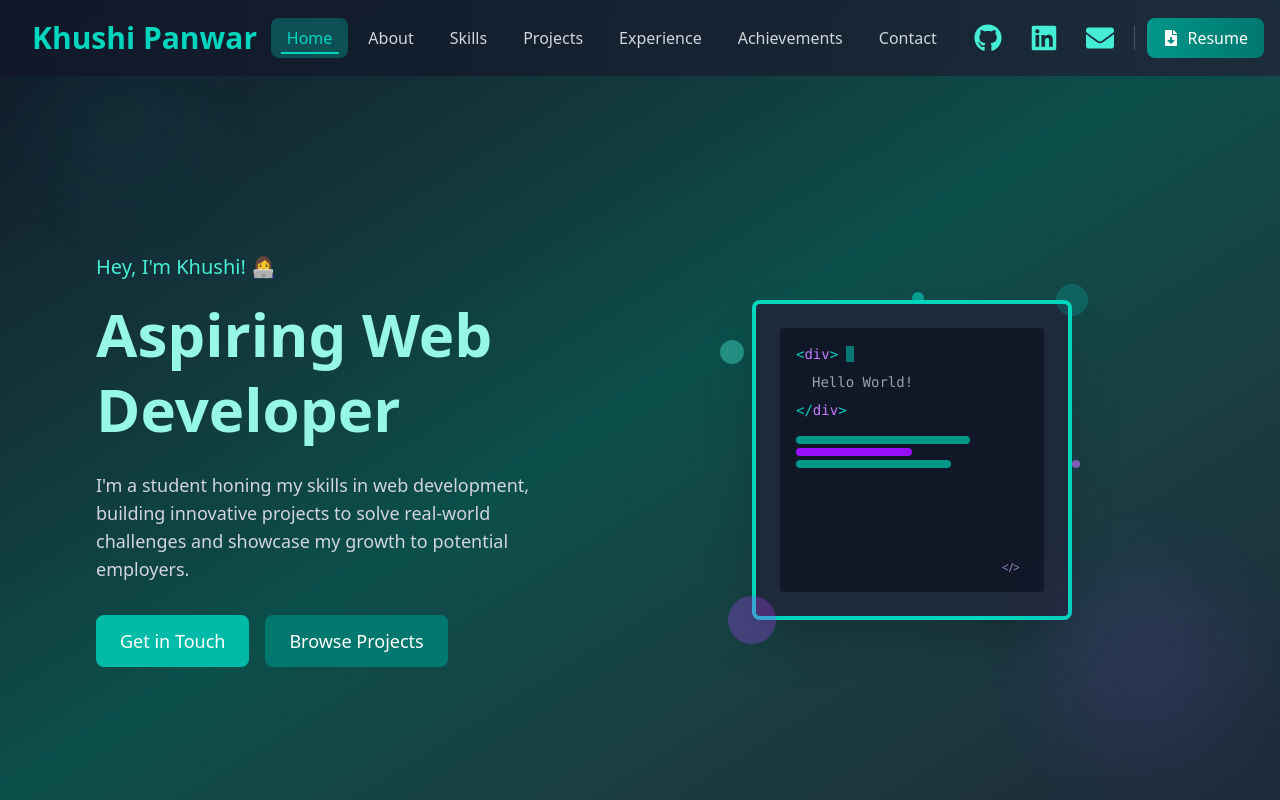
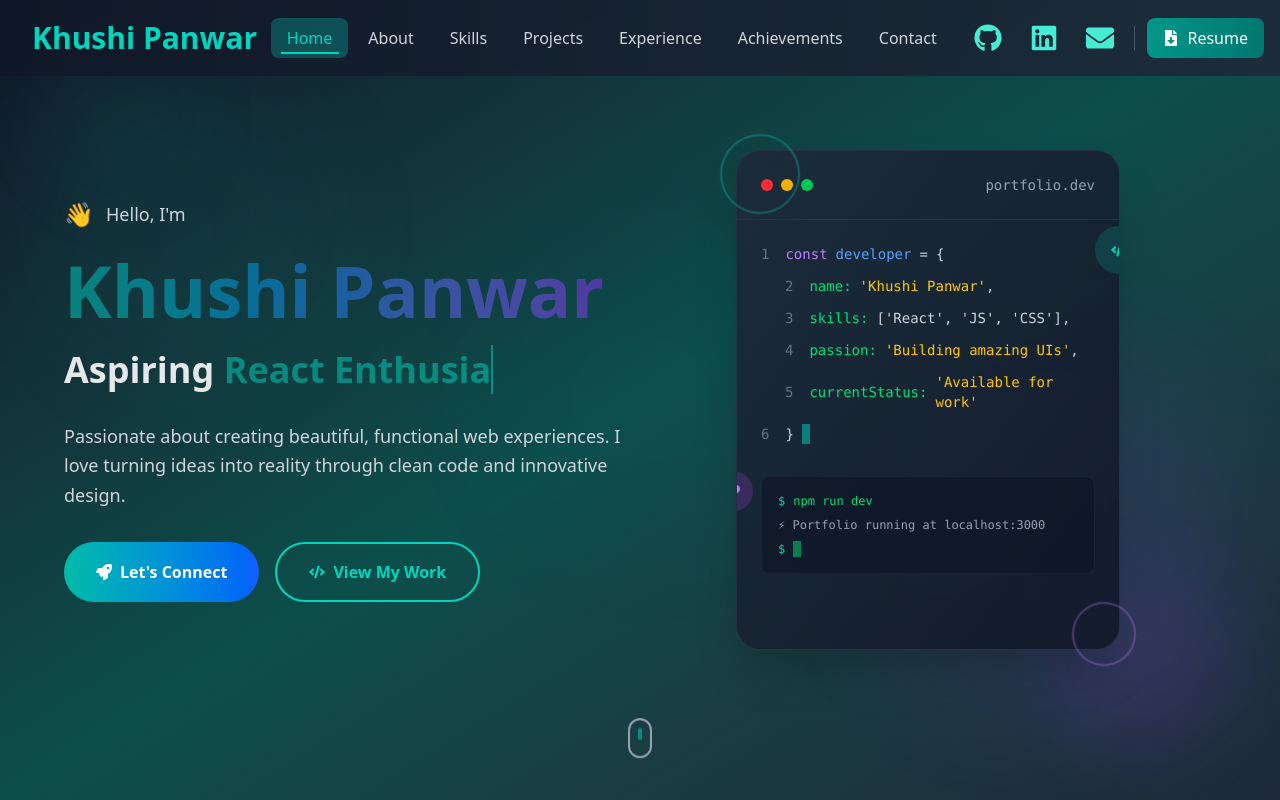
Before and after one commit to khushi7983/portfolio, a React (Vite) app: page / in a window 1280 px wide. Shown: the top 800 px of the page. Built offline with nearby package versions, Linux system fonts and the light colour scheme.

Commit message:
updated hero buttons

```diff
--- a/src/components/Hero.jsx
+++ b/src/components/Hero.jsx
@@ -1,102 +1,232 @@
-import React from 'react';
+import React, { useState, useEffect } from 'react';
+import { FaCode, FaRocket, FaHeart, FaGithub, FaDownload } from 'react-icons/fa';
 
 function Hero() {
+  const [displayText, setDisplayText] = useState('');
+  const [textIndex, setTextIndex] = useState(0);
+  const [charIndex, setCharIndex] = useState(0);
+  const [isDeleting, setIsDeleting] = useState(false);
+
+  const texts = ['Web Developer', 'React Enthusiast', 'Problem Solver '];
+
+  // Typewriter effect
+  useEffect(() => {
+    const typeSpeed = isDeleting ? 50 : 150;
+    const pauseTime = 2000;
+
+    const timer = setTimeout(() => {
+      const currentText = texts[textIndex];
+
+      if (!isDeleting && charIndex < currentText.length) {
+        setDisplayText(currentText.substring(0, charIndex + 1));
+        setCharIndex(charIndex + 1);
+      } else if (isDeleting && charIndex > 0) {
+        setDisplayText(currentText.substring(0, charIndex - 1));
+        setCharIndex(charIndex - 1);
+      } else if (!isDeleting && charIndex === currentText.length) {
+        setTimeout(() => setIsDeleting(true), pauseTime);
+      } else if (isDeleting && charIndex === 0) {
+        setIsDeleting(false);
+        setTextIndex((textIndex + 1) % texts.length);
+      }
+    }, typeSpeed);
+
+    return () => clearTimeout(timer);
+  }, [charIndex, isDeleting, textIndex, texts]);
+
   const smoothScroll = (targetId) => {
     const element = document.getElementById(targetId);
     if (element) {
-      element.scrollIntoView({
-        behavior: 'smooth',
-        block: 'start'
+      const navbarHeight = 80;
+      const elementPosition = element.getBoundingClientRect().top + window.pageYOffset;
+      const offsetPosition = elementPosition - navbarHeight;
+
+      window.scrollTo({
+        top: offsetPosition,
+        behavior: "smooth",
       });
     }
   };
 
+  const handleResumeDownload = () => {
+    const link = document.createElement("a");
+    link.href = "https://drive.google.com/uc?export=download&id=1KK5lUW3UspU2-iZjcNI_Apq6jDPeQLWY";
+    link.download = "Khushi_Panwar_Resume.pdf";
+    link.target = "_blank";
+    document.body.appendChild(link);
+    link.click();
+    document.body.removeChild(link);
+  };
+
   return (
-    <section id="home" className="pt-30 min-h-screen flex items-center justify-center bg-gradient-to-br from-gray-900 via-teal-900 to-gray-800">
-      <div className="container mx-auto px-4 sm:px-6 md:px-12 lg:px-24 flex flex-col md:flex-row items-center justify-between">
-        <div className="text-center md:text-left md:w-1/2 mb-8 md:mb-0">
-          <h2 className="text-lg sm:text-xl text-teal-300 mb-4">Hey, I'm Khushi! 👩‍💻</h2>
-          <h1 className="text-3xl sm:text-4xl md:text-5xl lg:text-6xl font-bold text-teal-200 mb-6 leading-tight">
-            Aspiring Web Developer
+    <section id="home" className="relative min-h-screen flex items-center justify-center overflow-hidden bg-gradient-to-br from-gray-900 via-teal-900 to-gray-800">
+      {/* Animated Background */}
+      <div className="absolute inset-0 overflow-hidden">
+        {/* Gradient Orbs */}
+        <div className="absolute top-20 left-10 w-72 h-72 bg-teal-500/10 rounded-full blur-3xl animate-pulse"></div>
+        <div className="absolute bottom-20 right-10 w-96 h-96 bg-purple-500/10 rounded-full blur-3xl animate-pulse" style={{ animationDelay: '1s' }}></div>
+        <div className="absolute top-1/2 left-1/2 transform -translate-x-1/2 -translate-y-1/2 w-80 h-80 bg-blue-500/5 rounded-full blur-3xl animate-pulse" style={{ animationDelay: '2s' }}></div>
+      </div>
+
+      <div className="container mx-auto px-6 lg:px-16 relative z-10">
+        <div className="flex flex-col lg:flex-row items-center justify-between min-h-screen py-20">
+
+          {/* Left Content */}
+          <div className="lg:w-1/2 text-center lg:text-left mb-12 lg:mb-0">
+            {/* Greeting */}
+            <div className="flex items-center justify-center lg:justify-start mb-6">
+              <div className="relative">
+                <span className="text-2xl">👋</span>
+                <div className="absolute -top-1 -right-1 w-3 h-3 bg-green-400 rounded-full animate-ping"></div>
+              </div>
+              <span className="ml-3 text-lg text-gray-300 font-medium">Hello, I'm</span>
+            </div>
+
+            {/* Name */}
+            <h1 className="text-5xl lg:text-7xl font-bold mb-6 bg-gradient-to-r from-teal-400 via-blue-500 to-purple-600 bg-clip-text text-transparent animate-pulse">
+              Khushi Panwar
             </h1>
-          <p className="text-base sm:text-lg text-gray-300 mb-8 max-w-md mx-auto md:mx-0">
-            I'm a student honing my skills in web development, building innovative projects to solve real-world challenges and showcase my growth to potential employers.
+
+            {/* Dynamic Title */}
+            <div className="mb-8">
+              <h2 className="text-2xl lg:text-4xl font-semibold text-gray-200 mb-2">
+                Aspiring{' '}
+                <span className="text-teal-400 border-r-2 border-teal-400 animate-pulse">
+                  {displayText}
+                </span>
+              </h2>
+            </div>
+
+            {/* Description */}
+            <p className="text-lg text-gray-300 mb-8 max-w-2xl leading-relaxed">
+              Passionate about creating beautiful, functional web experiences. I love turning ideas into reality through clean code and innovative design.
             </p>
-          <div className="flex flex-col sm:flex-row space-y-4 sm:space-y-0 sm:space-x-4 justify-center md:justify-start">
-            <a
-              href="#contact"
-              onClick={(e) => { e.preventDefault(); smoothScroll('contact'); }}
-              className="inline-block px-5 py-2.5 sm:px-6 sm:py-3 bg-teal-500 text-white rounded-lg hover:bg-teal-600 transition-colors duration-300 text-base sm:text-lg"
-              aria-label="Get in touch with Khushi"
+
+
+            {/* Action Buttons */}
+            <div className="flex flex-col sm:flex-row gap-4 justify-center lg:justify-start">
+              <button
+                onClick={() => smoothScroll('contact')}
+                className="group relative px-8 py-4 bg-gradient-to-r from-teal-500 to-blue-600 text-white font-semibold rounded-full overflow-hidden transition-all duration-300 hover:scale-105 hover:shadow-2xl hover:shadow-teal-500/25"
               >
-              Get in Touch
-            </a>
-            <a
-              href="#projects"
-              onClick={(e) => { e.preventDefault(); smoothScroll('projects'); }}
-              className="inline-block px-5 py-2.5 sm:px-6 sm:py-3 bg-teal-700 text-white rounded-lg hover:bg-teal-800 transition-colors duration-300 text-base sm:text-lg"
-              aria-label="Browse Khushi's projects"
+                <div className="absolute inset-0 bg-gradient-to-r from-teal-600 to-blue-700 transform scale-x-0 group-hover:scale-x-100 transition-transform duration-300 origin-left"></div>
+                <span className="relative z-10 flex items-center gap-2">
+                  <FaRocket className="group-hover:animate-bounce" />
+                  Let's Connect
+                </span>
+              </button>
+
+              <button
+                onClick={() => smoothScroll('projects')}
+                className="group px-8 py-4 border-2 border-teal-400 text-teal-400 font-semibold rounded-full hover:bg-teal-400 hover:text-gray-900 transition-all duration-300 hover:scale-105"
               >
-              Browse Projects
-            </a>
+                <span className="flex items-center gap-2">
+                  <FaCode className="group-hover:rotate-12 transition-transform duration-300" />
+                  View My Work
+                </span>
+              </button>
             </div>
           </div>
 
-        {/* Animated Coding Illustration */}
-        <div className="md:w-1/2 flex justify-center">
-          <div className="relative w-64 sm:w-72 md:w-80 h-64 sm:h-72 md:h-80">
-            {/* Main Monitor */}
-            <div className="absolute inset-0 bg-gray-800 rounded-lg border-4 border-teal-400 p-4 sm:p-6 shadow-2xl">
-              {/* Monitor Screen */}
-              <div className="w-full h-full bg-gray-900 rounded p-3 sm:p-4 relative overflow-hidden">
-                {/* Code Lines with Animation */}
-                <div className="space-y-1 sm:space-y-2 font-mono text-xs sm:text-sm">
+          {/* Right Visual */}
+          <div className="lg:w-1/2 flex justify-center">
+            <div className="relative">
+              {/* Main Card */}
+              <div className="relative w-80 h-96 lg:w-96 lg:h-[500px] bg-gradient-to-br from-gray-800/90 to-gray-900/90 backdrop-blur-xl rounded-3xl border border-gray-700/50 shadow-2xl overflow-hidden">
+                {/* Header */}
+                <div className="flex items-center justify-between p-6 border-b border-gray-700/50">
+                  <div className="flex gap-2">
+                    <div className="w-3 h-3 bg-red-500 rounded-full"></div>
+                    <div className="w-3 h-3 bg-yellow-500 rounded-full"></div>
+                    <div className="w-3 h-3 bg-green-500 rounded-full"></div>
+                  </div>
+                  <span className="text-gray-400 text-sm font-mono">portfolio.dev</span>
+                </div>
+
+                {/* Code Editor */}
+                <div className="p-6 font-mono text-sm">
+                  <div className="space-y-3">
                     <div className="flex items-center">
-                    <span className="text-teal-400">&lt;</span>
-                    <span className="text-purple-400">div</span>
-                    <span className="text-teal-400">&gt;</span>
-                    <div className="ml-2 w-2 h-4 bg-teal-400 animate-pulse"></div>
+                      <span className="text-gray-500 mr-4">1</span>
+                      <span className="text-purple-400">const</span>
+                      <span className="text-blue-400 ml-2">developer</span>
+                      <span className="text-gray-300 ml-2">=</span>
+                      <span className="text-gray-300 ml-2">{'{'}</span>
                     </div>
-                  <div className="ml-4 text-gray-400">Hello World!</div>
+
+                    <div className="flex items-center ml-6">
+                      <span className="text-gray-500 mr-4">2</span>
+                      <span className="text-green-400">name:</span>
+                      <span className="text-yellow-400 ml-2">'Khushi Panwar'</span>
+                      <span className="text-gray-300">,</span>
+                    </div>
+
+                    <div className="flex items-center ml-6">
+                      <span className="text-gray-500 mr-4">3</span>
+                      <span className="text-green-400">skills:</span>
+                      <span className="text-gray-300 ml-2">['React', 'JS', 'CSS'],</span>
+                    </div>
+
+                    <div className="flex items-center ml-6">
+                      <span className="text-gray-500 mr-4">4</span>
+                      <span className="text-green-400">passion:</span>
+                      <span className="text-yellow-400 ml-2">'Building amazing UIs'</span>
+                      <span className="text-gray-300">,</span>
+                    </div>
+
+                    <div className="flex items-center ml-6">
+                      <span className="text-gray-500 mr-4">5</span>
+                      <span className="text-green-400">currentStatus:</span>
+                      <span className="text-yellow-400 ml-2">'Available for work'</span>
+                    </div>
+
                     <div className="flex items-center">
-                    <span className="text-teal-400">&lt;/</span>
-                    <span className="text-purple-400">div</span>
-                    <span className="text-teal-400">&gt;</span>
-                  </div>
-                  <div className="mt-4 space-y-1 hidden sm:block">
-                    <div className="h-2 bg-teal-600 rounded w-3/4 animate-pulse" style={{ animationDelay: '0.5s' }}></div>
-                    <div className="h-2 bg-purple-600 rounded w-1/2 animate-pulse" style={{ animationDelay: '1s' }}></div>
-                    <div className="h-2 bg-teal-600 rounded w-2/3 animate-pulse" style={{ animationDelay: '1.5s' }}></div>
+                      <span className="text-gray-500 mr-4">6</span>
+                      <span className="text-gray-300">{'}'}</span>
+                      <div className="ml-2 w-2 h-5 bg-teal-400 animate-pulse"></div>
                     </div>
                   </div>
 
-                {/* Floating Code Particles (Reduced on Mobile) */}
-                <div className="absolute top-2 right-2 text-teal-300 text-xs opacity-70 animate-bounce hidden sm:block" style={{ animationDelay: '0.5s' }}>
-                  { }
+                  {/* Terminal */}
+                  <div className="mt-8 p-4 bg-gray-900/80 rounded-lg border border-gray-700/30">
+                    <div className="text-green-400 text-xs">
+                      <div className="flex items-center mb-2">
+                        <span className="text-teal-400">$</span>
+                        <span className="ml-2">npm run dev</span>
                       </div>
-                <div className="absolute bottom-4 right-6 text-purple-300 text-xs opacity-70 animate-bounce hidden sm:block" style={{ animationDelay: '1s' }}>
-                  &lt;/&gt;
+                      <div className="text-gray-400">
+                        ⚡ Portfolio running at localhost:3000
                       </div>
-                <div className="absolute top-1/2 right-4 text-teal-300 text-xs opacity-70 animate-bounce hidden sm:block" style={{ animationDelay: '1.5s' }}>
-                  {}
+                      <div className="flex items-center mt-2">
+                        <span className="text-teal-400">$</span>
+                        <div className="ml-2 w-2 h-4 bg-green-400 animate-pulse"></div>
+                      </div>
                     </div>
                   </div>
                 </div>
 
-            {/* Floating Elements (Reduced on Mobile) */}
-            <div className="absolute -top-4 -right-4 w-8 h-8 bg-teal-400 rounded-full animate-ping opacity-20 hidden sm:block"></div>
-            <div className="absolute -bottom-6 -left-6 w-12 h-12 bg-purple-500 rounded-full animate-pulse opacity-30 hidden sm:block"></div>
-            <div className="absolute top-10 -left-8 w-6 h-6 bg-teal-300 rounded-full animate-bounce opacity-40 hidden sm:block" style={{ animationDelay: '0.8s' }}></div>
+                {/* Floating Icons */}
+                <div className="absolute top-20 -right-6 w-12 h-12 bg-teal-500/20 rounded-full flex items-center justify-center animate-bounce" style={{ animationDelay: '0.5s' }}>
+                  <FaCode className="text-teal-400" />
+                </div>
 
-            {/* Orbiting Elements (Simplified on Mobile) */}
-            <div className="absolute inset-0 animate-spin hidden sm:block" style={{ animationDuration: '20s' }}>
-              <div className="absolute -top-2 left-1/2 w-3 h-3 bg-teal-400 rounded-full opacity-60"></div>
-              <div className="absolute top-1/2 -right-2 w-2 h-2 bg-purple-400 rounded-full opacity-60"></div>
-            </div>
-            <div className="absolute inset-0 animate-spin sm:hidden" style={{ animationDuration: '15s' }}>
-              <div className="absolute -top-2 left-1/2 w-3 h-3 bg-teal-400 rounded-full opacity-60"></div>
+                <div className="absolute bottom-32 -left-6 w-10 h-10 bg-purple-500/20 rounded-full flex items-center justify-center animate-bounce" style={{ animationDelay: '1s' }}>
+                  <FaHeart className="text-purple-400 text-sm" />
                 </div>
               </div>
+
+              {/* Decorative Elements */}
+              <div className="absolute -top-4 -left-4 w-20 h-20 border-2 border-teal-400/30 rounded-full animate-spin" style={{ animationDuration: '20s' }}></div>
+              <div className="absolute -bottom-4 -right-4 w-16 h-16 border-2 border-purple-400/30 rounded-full animate-spin" style={{ animationDuration: '15s', animationDirection: 'reverse' }}></div>
+            </div>
+          </div>
+        </div>
+      </div>
+
+      {/* Scroll Indicator */}
+      <div className="absolute bottom-8 left-1/2 transform -translate-x-1/2 animate-bounce">
+        <div className="w-6 h-10 border-2 border-gray-400 rounded-full flex justify-center">
+          <div className="w-1 h-3 bg-teal-400 rounded-full mt-2 animate-pulse"></div>
         </div>
       </div>
     </section>
```
Lines whose indentation alone changed are shown as unchanged.
